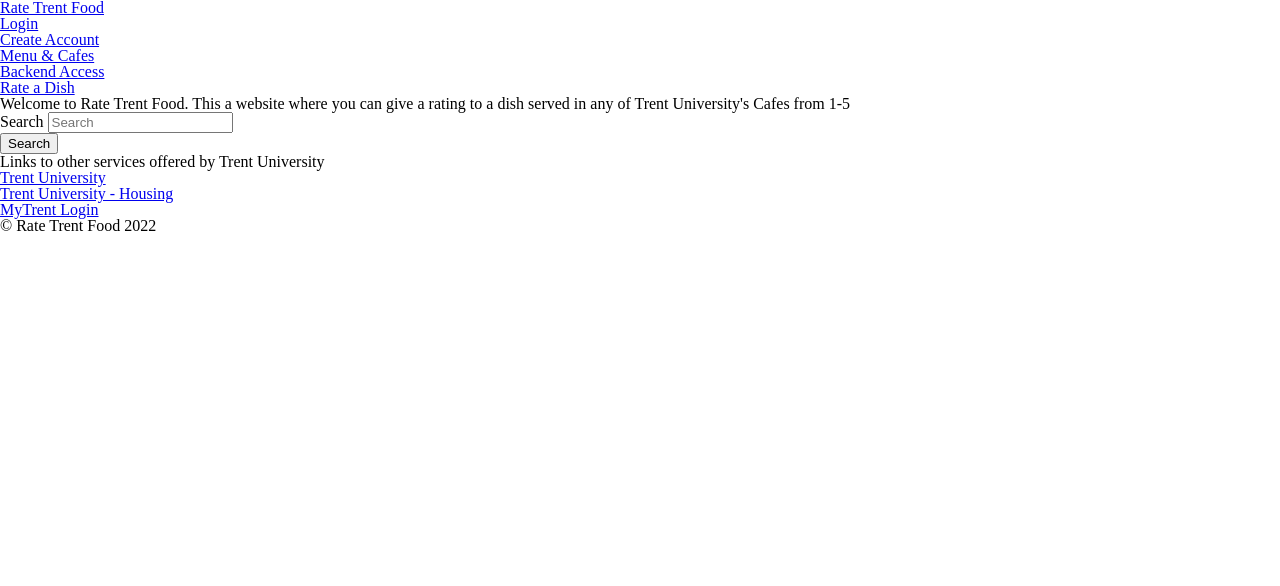
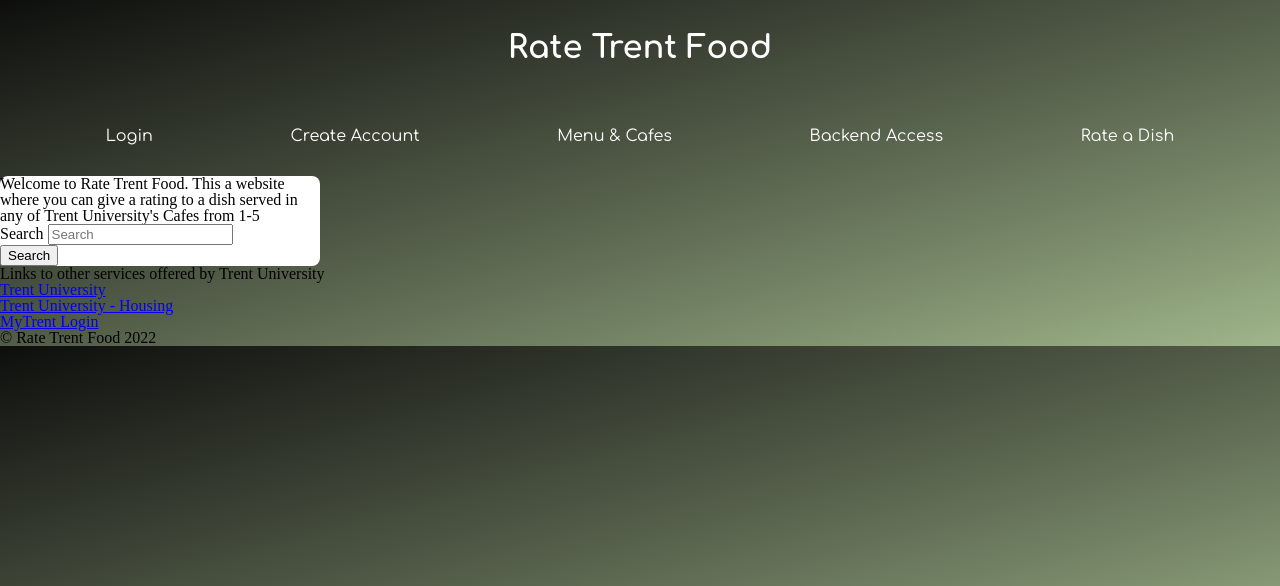
Before and after one commit to HamzaGiTX786/Rate-Trent-Food, a PHP site: page /index.php in a window 1280 px wide. Shown: the top 586 px of the page. Run offline with PHP 8.4, Linux system fonts and the light colour scheme; data that the repository does not hold is empty.

Commit message:
adding css

```diff
--- a/index.php
+++ b/index.php
@@ -48,7 +48,7 @@ if(isset($_POST['submit']))
         include 'includes/header.php';
         include 'includes/nav.php';
  ?>
-
+    <main>
     <p>Welcome to Rate Trent Food. This a website where you can give a rating to a dish served in any of Trent University's Cafes from 1-5</p>
     <form name="search" id="search" method="post" novalidate>
 
@@ -70,7 +70,7 @@ if(isset($_POST['submit']))
 
     <!-- The result section is hidden until there is aything found -->
     <div id="searchresult" class = "<?=!isset($food) ? 'hidden':"";?>">
-    <p>Search Result: </p>
+    <h2>Search Result: </h2>
     <?php foreach($food as $fooditem):?>
         <ul>
             <li>Name: <?= $fooditem?></li>
@@ -78,8 +78,11 @@ if(isset($_POST['submit']))
     <?php endforeach; ?>
     </div>
 
+    </main>
+
     <?php
         include 'includes/footer.php';
     ?>
+
 </body>
 </html>
--- a/styles/master.css
+++ b/styles/master.css
@@ -1,8 +1,6 @@
 @import url("reset.css"); /*Adding the reset stylesheet*/
+@import url('https://fonts.googleapis.com/css2?family=Comfortaa:wght@300;400;500;600;700&display=swap');
 
-.hidden{
-    display: none;
-}
 
 /*class for errors*/
 .hidden{
@@ -13,3 +11,49 @@
 .error{
     color: red;
 }
+
+body{
+    background-image: linear-gradient(to left top, #9fb58a, #778768, #525c48, #2f342a, #0e0f0d);
+}
+
+h1{
+  text-align: center;
+  font-family: 'Comfortaa', cursive;
+  font-weight: 700;
+  font-size: xx-large;
+  margin: 0.5em;
+  padding: 0.5em;
+}
+
+header a, header a:visited, header a:hover{
+    color: #fff;
+    text-decoration: none;
+}
+
+nav ul{
+    display: flex;
+    flex-direction: row;
+    justify-content: space-evenly;
+}
+
+nav a{
+    color: #fff;
+    text-decoration: none;
+    font-family: 'Comfortaa', cursive;
+    font-weight: 400;
+    padding: 2em;
+}
+
+nav a:hover{
+    color: crimson;
+}
+
+main{
+    background-color: #fff;
+    border-radius: 0.5em;
+    max-width: 20em;
+    display: flex;
+    flex-direction: column;
+    justify-content: space-around;
+    align-self: center;
+}
```
